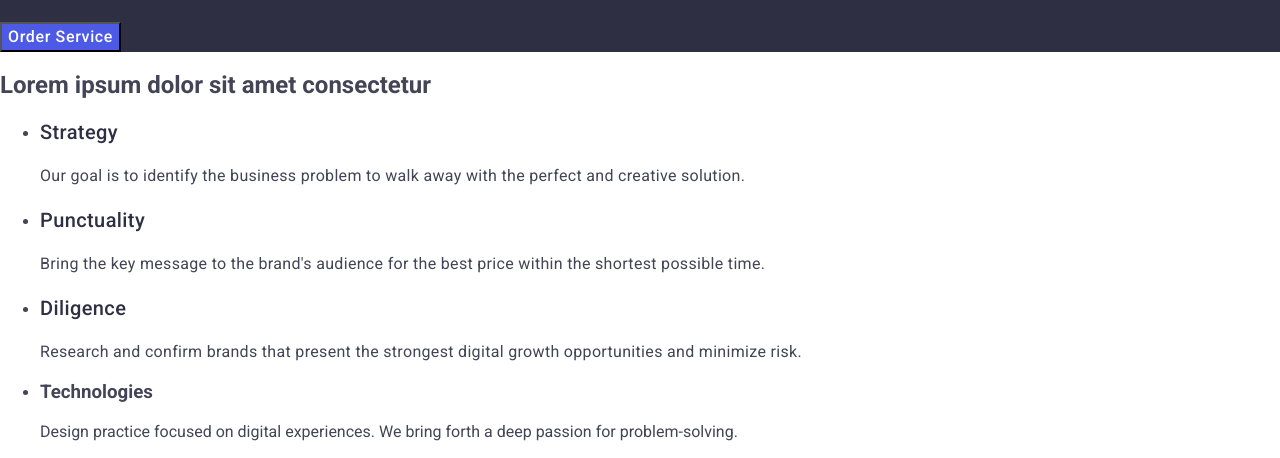
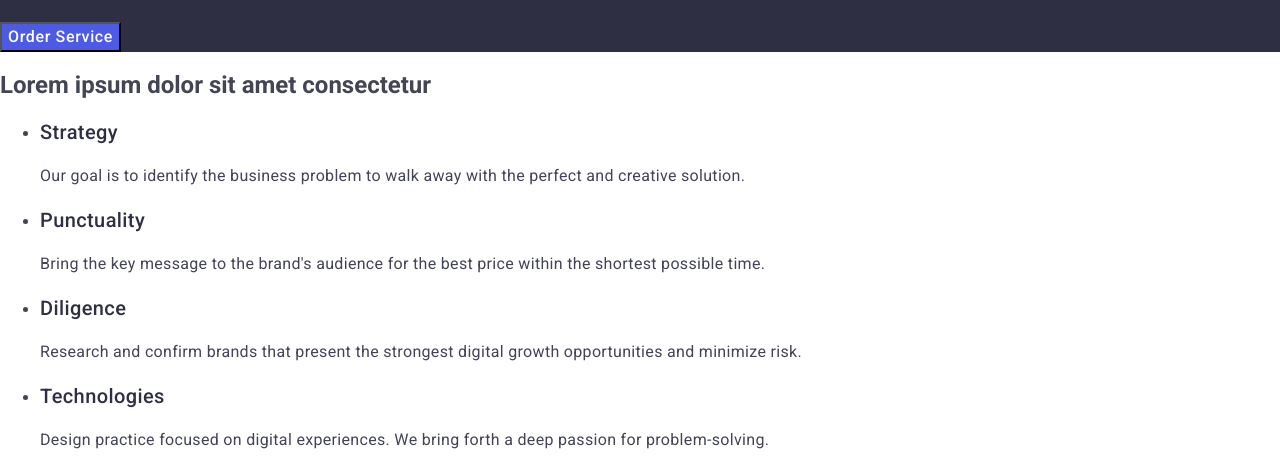
Before and after one commit to Piter30/goit-markup-hw-02, a plain HTML site: page index.html in a window 1280 px wide. Shown: the part 304-762 px from the top of the page. Drawn offline with nearby package versions, Linux system fonts and the light colour scheme.

Commit message:
styles section-qualities  add styles to Technologies header

```diff
--- a/index.html
+++ b/index.html
@@ -81,8 +81,8 @@
             </p>
           </li>
           <li>
-            <h3>Technologies</h3>
-            <p>
+            <h3 class="section-qualities-list-header">Technologies</h3>
+            <p class="section-qualities-list-paragraph">
               Design practice focused on digital experiences. We bring forth a
               deep passion for problem-solving.
             </p>
```
